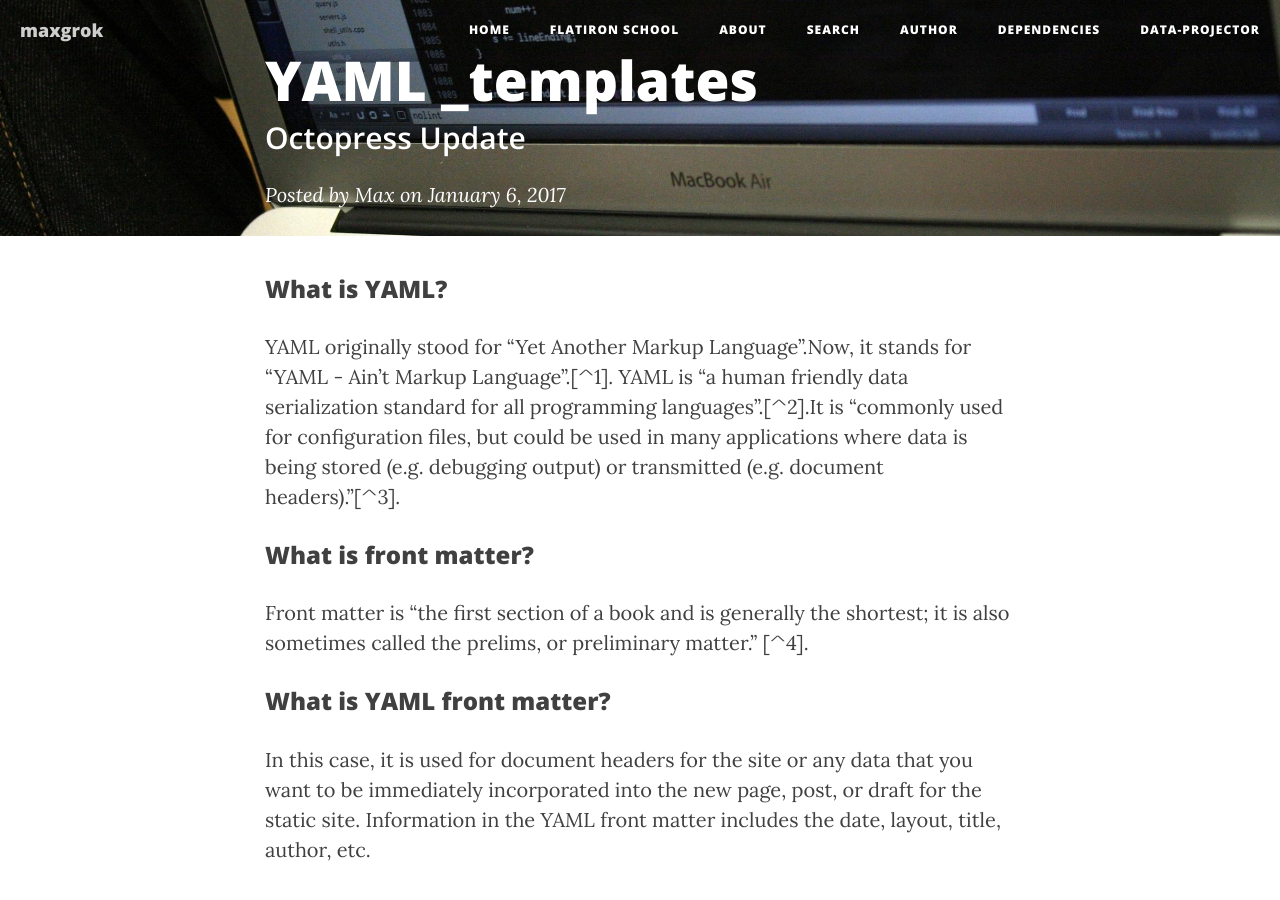
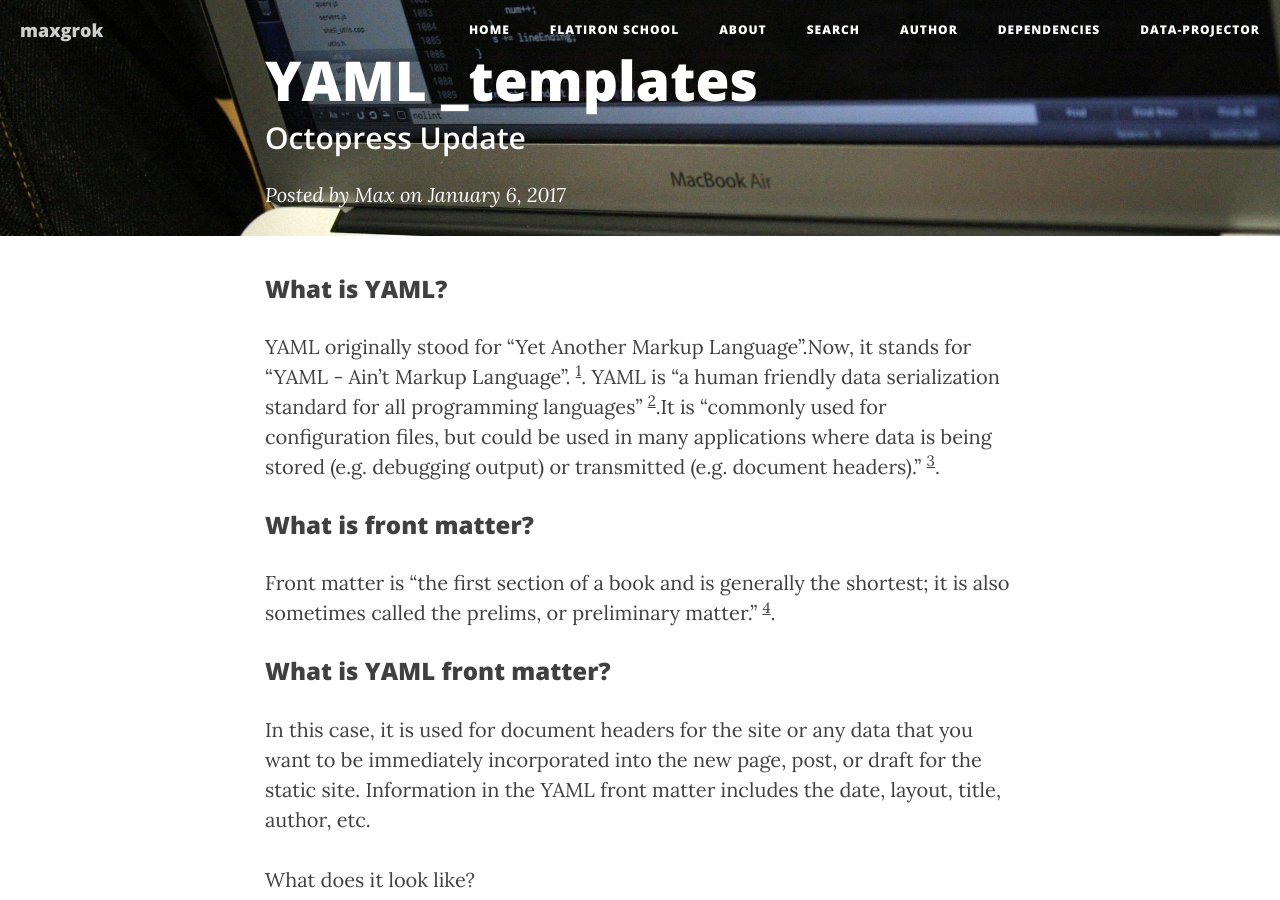
Before and after one commit to maxgrok/maxgrok.github.io_oldversion, a Jekyll site: the page built from _posts/2017-01-06-octopress-YAML-update.markdown, in a window 1280 px wide and 900 px high. Built offline with Jekyll 4.4.1, drawn with Linux system fonts in a browser that asks for light colours; nearby versions of some CDN libraries; comment, search, counter and statistics services are not loaded; some of the changed text lies outside the part shown.

```diff
--- a/_posts/2017-01-06-octopress-YAML-update.markdown
+++ b/_posts/2017-01-06-octopress-YAML-update.markdown
@@ -10,8 +10,8 @@ date: 2017-01-06T14:57:15-05:00
 
 ### What is YAML?
 
-YAML originally stood for "Yet Another Markup Language".Now, it stands for "YAML - Ain't Markup Language".[^1]. YAML is "a human friendly data serialization
-  standard for all programming languages".[^2].It is "commonly used for configuration files, but could be used in many applications where data is being stored (e.g. debugging output) or transmitted (e.g. document headers)."[^3].
+YAML originally stood for "Yet Another Markup Language".Now, it stands for "YAML - Ain't Markup Language". [^1]. YAML is "a human friendly data serialization
+  standard for all programming languages" [^2].It is "commonly used for configuration files, but could be used in many applications where data is being stored (e.g. debugging output) or transmitted (e.g. document headers)." [^3].
 
 ### What is front matter?
 
@@ -85,7 +85,7 @@ Now, I need the Disqus comments to work. I'll be up and running in no time!
 
 ### Bibliography (MLA7):
 
-[^1].YAML." YAML - Wiktionary. N.p., n.d. Web. 06 Jan. 2017.
-[^2]."The Official YAML Web Site." The Official YAML Web Site. N.p., n.d. Web. 06 Jan. 2017.
-[^3].(Crowdsourced, https://en.wikipedia.org/wiki/YAML, January 6th, 2017).
-[^4].(Unknown, https://www.scribendi.com/advice/front_matter.en.html, January 6th, 2017).
+[^1]:YAML." YAML - Wiktionary. N.p., n.d. Web. 06 Jan. 2017.
+[^2]:"The Official YAML Web Site." The Official YAML Web Site. N.p., n.d. Web. 06 Jan. 2017.
+[^3]:(Crowdsourced, https://en.wikipedia.org/wiki/YAML, January 6th, 2017).
+[^4]:(Unknown, https://www.scribendi.com/advice/front_matter.en.html, January 6th, 2017).
```
